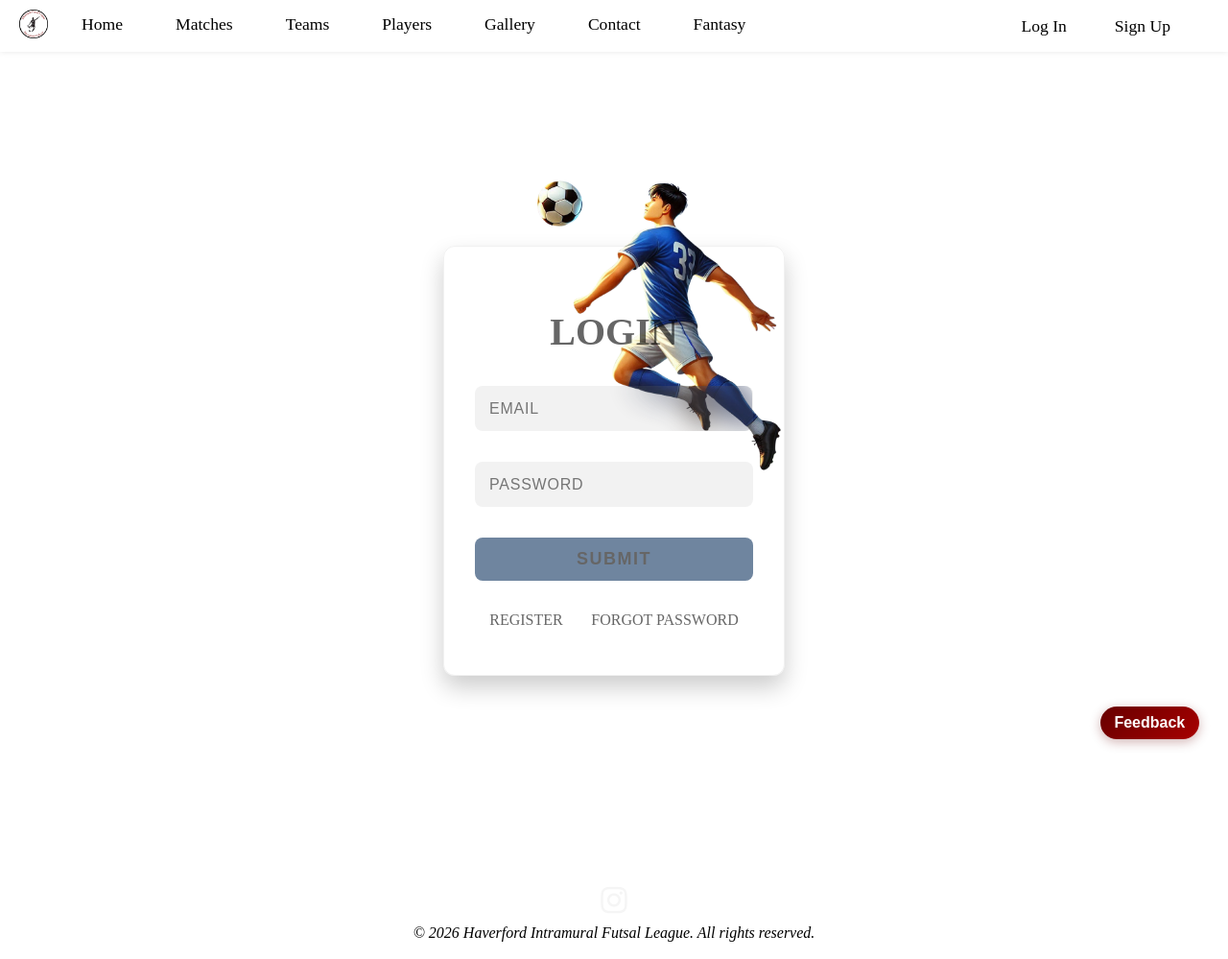
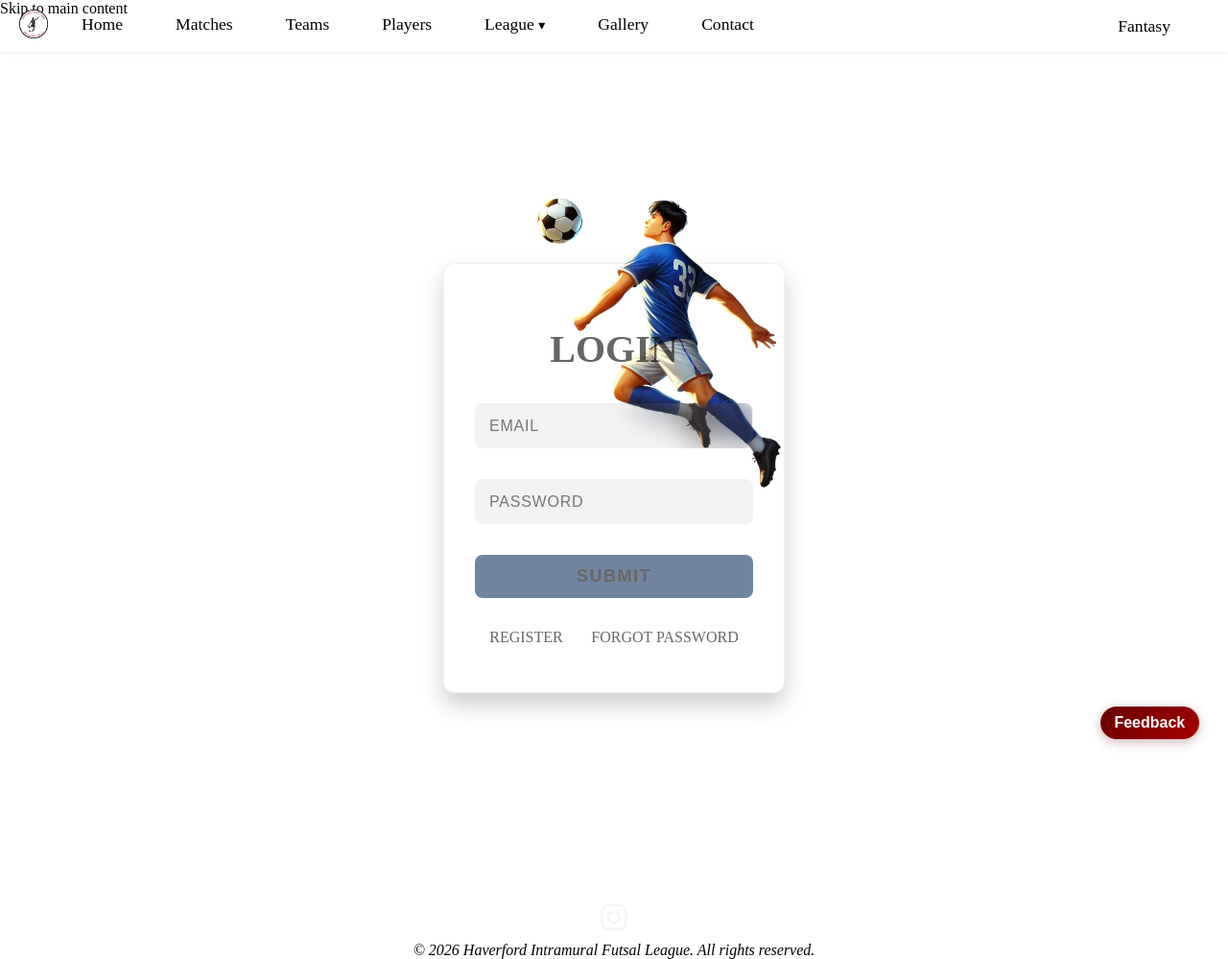
Before and after one commit to Fejiroisaacs/Haverford-IFL, a FastAPI app: page /admin in a window 1280 px wide. Shown: the whole page at 96% size. Run offline with FastAPI, Linux system fonts and the light colour scheme; parts of the project's set-up code (start-up, migrations or seed data) failed here and were passed over; some libraries are stand-ins or nearby versions.

Commit message:
updated site navigation

```diff
--- a/templates/base.html
+++ b/templates/base.html
@@ -6,19 +6,30 @@
     <meta name="google-site-verification" content="X5h4TjQv5dzDO1Ku9dtk6Wnx0ukpjqx8dZ756Ric8so" />
     <title>{% block title %}{% endblock %}</title>
     <link rel="shortcut icon" href="/static/Images/Logo/logo.png" type="image/x-icon">
+
+    <!-- Preload Critical Assets -->
+    <link rel="preload" href="/static/style.css" as="style">
+    <link rel="preload" href="/static/design-tokens.css" as="style">
+    <link rel="preload" href="/static/Images/Logo/logo.png" as="image">
+    <link rel="preload" href="/static/script.js" as="script">
+
     <link rel="stylesheet" href="https://cdnjs.cloudflare.com/ajax/libs/font-awesome/4.7.0/css/font-awesome.min.css">
 
     <link rel="stylesheet" href="/static/design-tokens.css">
     <link rel="stylesheet" href="/static/components/buttons.css">
 
     <link rel="stylesheet" href="/static/style.css">
+    <link rel="stylesheet" href="/static/loading-states.css">
 
     {% block extra_css %}{% endblock %}
 
+    <script src="/static/focus-trap.js"></script>
     <script src="/static/script.js" defer></script>
 </head>
 
 <body>
+    <!-- Skip Navigation Link for Accessibility -->
+    <a href="#main-content" class="skip-link">Skip to main content</a>
     <header class="headerclass">
         <div class="menu">
           <div class="menu-left">
@@ -29,17 +40,31 @@
             <a href="/matches" class="menuOptions">Matches</a>
             <a href="/teams" class="menuOptions">Teams</a>
             <a href="/players" class="menuOptions">Players</a>
+
+            <!-- League Dropdown -->
+            <div class="dropdown">
+                <button class="dropdown-toggle menuOptions"
+                        aria-haspopup="true"
+                        aria-expanded="false"
+                        aria-label="League menu"
+                        onclick="toggleDropdown(this)">
+                    League
+                </button>
+                <div class="dropdown-content" role="menu">
+                    <a href="/statistics" role="menuitem">Statistics</a>
+                    <a href="/hall-of-fame" role="menuitem">Hall of Fame</a>
+                    <a href="/archives" role="menuitem">Archives</a>
+                </div>
+            </div>
+
             <a href="/gallery" class="menuOptions">Gallery</a>
             <a href="/contact" class="menuOptions">Contact</a>
-            <a href="/fantasy" class="menuOptions">Fantasy</a>
         </div>
         <div class="menu-right">
+            <a href="/fantasy" class="menuOptions">Fantasy</a>
             {% if user is not none and ('user_id' in user or 'uid' in user) %}
                 <a href="/settings" class="menuOptions">Settings</a>
                 <a href="/logout" class="menuOptions">Logout</a>
-            {% else %}
-                <a href="/login" class="menuOptions">Log In</a>
-                <a href="/signup" class="menuOptions">Sign Up</a>
             {% endif %}
         </div>
         </div>
@@ -47,27 +72,52 @@
 
 
     <div class="nav">
-        <div id="mySidenav" class="sidenav" style="z-index:4;">
-            <a href="javascript:void(0)" class="closebtnMobile" onclick="closeMobileNav()">&times;</a>
+        <nav id="mySidenav" class="sidenav" style="z-index:999;" role="navigation" aria-label="Mobile navigation" aria-hidden="true">
+            <button type="button" class="closebtnMobile" onclick="closeMobileNav()" aria-label="Close mobile menu">&times;</button>
+
+            <!-- Core Section -->
             <a href="/">Home</a>
             <a href="/matches">Matches</a>
             <a href="/teams">Teams</a>
             <a href="/players">Players</a>
+
+            <div class="mobile-nav-divider"></div>
+            <div class="mobile-nav-label">League Info</div>
+
+            <!-- League Section -->
+            <a href="/statistics">Statistics</a>
+            <a href="/hall-of-fame">Hall of Fame</a>
+            <a href="/archives">Archives</a>
+
+            <div class="mobile-nav-divider"></div>
+            <div class="mobile-nav-label">More</div>
+
+            <!-- More Section -->
             <a href="/gallery">Gallery</a>
             <a href="/contact">Contact</a>
+
+            <div class="mobile-nav-divider"></div>
+            <div class="mobile-nav-label">Fantasy League</div>
+
+            <!-- Fantasy Section -->
             <a href="/fantasy">Fantasy</a>
             {% if user is not none and ('user_id' in user or 'uid' in user) %}
-                <a href="/settings" class="menuOptions">Settings</a>
-                <a href="/logout" class="menuOptions">Logout</a>
-            {% else %}
-                <a href="/login" class="menuOptions">Log In</a>
-                <a href="/signup" class="menuOptions">Sign Up</a>
+                <a href="/settings">Settings</a>
+                <a href="/logout">Logout</a>
             {% endif %}
-        </div>
-        <span id="navIcon" style="font-size:30px; cursor:pointer; margin-left:3%; color: #670000; z-index:1000;" class="openMenuMobile" onclick="openMobileNav()">&#9776;</span>
+        </nav>
+        <button type="button" id="navIcon"
+                class="openMenuMobile"
+                onclick="openMobileNav()"
+                aria-label="Open navigation menu"
+                aria-expanded="false"
+                aria-controls="mySidenav"
+                style="font-size:30px; cursor:pointer; margin-left:3%; color: #670000; z-index:1000; background: none; border: none; padding: 8px;">
+            &#9776;
+        </button>
     </div>
 
-    <main>
+    <main id="main-content" role="main">
         {% block content %}{% endblock %}
     </main>
 
@@ -540,15 +590,33 @@
             }
         });
 
-        // Feedback Modal Functions
+        // Feedback Modal Functions with Focus Trap
+        let feedbackModalFocusTrap = null;
+
         function openFeedbackModal() {
-            document.getElementById('feedbackModal').style.display = 'block';
+            const modal = document.getElementById('feedbackModal');
+            modal.style.display = 'block';
             document.body.style.overflow = 'hidden'; // Prevent background scrolling
+
+            // Activate focus trap
+            if (!feedbackModalFocusTrap) {
+                feedbackModalFocusTrap = new FocusTrap(modal);
+
+                // Listen for escape key from focus trap
+                modal.addEventListener('focustrap:escape', closeFeedbackModal);
+            }
+            feedbackModalFocusTrap.activate();
         }
 
         function closeFeedbackModal() {
-            document.getElementById('feedbackModal').style.display = 'none';
+            const modal = document.getElementById('feedbackModal');
+            modal.style.display = 'none';
             document.body.style.overflow = 'auto'; // Restore scrolling
+
+            // Deactivate focus trap
+            if (feedbackModalFocusTrap) {
+                feedbackModalFocusTrap.deactivate();
+            }
 
             // Reset form
             setTimeout(() => {
--- a/templates/static/script.js
+++ b/templates/static/script.js
@@ -14,11 +14,155 @@ function closeNav() {
 }
 
 function openMobileNav() {
-    document.getElementById("mySidenav").style.width = "250px";
-    document.getElementById("navIcon").style.display = "None";
+    const sidenav = document.getElementById("mySidenav");
+    const navIcon = document.getElementById("navIcon");
+
+    sidenav.style.width = "250px";
+    navIcon.style.display = "None";
+
+    // Update ARIA states for accessibility
+    navIcon.setAttribute('aria-expanded', 'true');
+    sidenav.setAttribute('aria-hidden', 'false');
+
+    // Focus on close button for keyboard navigation
+    setTimeout(() => {
+        const closeBtn = document.querySelector('.closebtnMobile');
+        if (closeBtn) {
+            closeBtn.focus();
+        }
+    }, 100);
+
+    // Prevent body scroll when menu is open
+    document.body.style.overflow = 'hidden';
 }
 
 function closeMobileNav() {
-    document.getElementById("mySidenav").style.width = "0";
-    document.getElementById("navIcon").style.display = "Block";
+    const sidenav = document.getElementById("mySidenav");
+    const navIcon = document.getElementById("navIcon");
+
+    sidenav.style.width = "0";
+    navIcon.style.display = "Block";
+
+    // Update ARIA states for accessibility
+    navIcon.setAttribute('aria-expanded', 'false');
+    sidenav.setAttribute('aria-hidden', 'true');
+
+    // Return focus to hamburger button
+    navIcon.focus();
+
+    // Restore body scroll
+    document.body.style.overflow = '';
 }
+
+// Add keyboard support for mobile nav
+document.addEventListener('DOMContentLoaded', function() {
+    const navIcon = document.getElementById("navIcon");
+    const sidenav = document.getElementById("mySidenav");
+
+    // Keyboard support for hamburger button (Enter/Space)
+    if (navIcon) {
+        navIcon.addEventListener('keydown', function(e) {
+            if (e.key === 'Enter' || e.key === ' ') {
+                e.preventDefault();
+                openMobileNav();
+            }
+        });
+    }
+
+    // Close menu with Escape key
+    document.addEventListener('keydown', function(e) {
+        if (e.key === 'Escape' && sidenav && sidenav.style.width === '250px') {
+            closeMobileNav();
+        }
+    });
+
+    // Close menu when clicking outside
+    document.addEventListener('click', function(e) {
+        if (sidenav && sidenav.style.width === '250px') {
+            if (!sidenav.contains(e.target) && !navIcon.contains(e.target)) {
+                closeMobileNav();
+            }
+        }
+    });
+});
+
+// ===== DROPDOWN NAVIGATION FUNCTIONS =====
+
+// Toggle dropdown on click (for keyboard users)
+function toggleDropdown(button) {
+    const dropdown = button.parentElement;
+    const content = dropdown.querySelector('.dropdown-content');
+    const isExpanded = button.getAttribute('aria-expanded') === 'true';
+
+    // Close all other dropdowns
+    document.querySelectorAll('.dropdown').forEach(d => {
+        const toggle = d.querySelector('.dropdown-toggle');
+        const dropdownContent = d.querySelector('.dropdown-content');
+        if (toggle && dropdownContent) {
+            toggle.setAttribute('aria-expanded', 'false');
+            dropdownContent.style.display = 'none';
+            dropdownContent.style.visibility = 'hidden';
+            dropdownContent.style.opacity = '0';
+        }
+    });
+
+    // Toggle current dropdown
+    button.setAttribute('aria-expanded', !isExpanded);
+    if (isExpanded) {
+        content.style.display = 'none';
+        content.style.visibility = 'hidden';
+        content.style.opacity = '0';
+    } else {
+        content.style.display = 'block';
+        content.style.visibility = 'visible';
+        content.style.opacity = '1';
+    }
+}
+
+// Close dropdown when clicking outside
+document.addEventListener('click', function(event) {
+    if (!event.target.closest('.dropdown')) {
+        document.querySelectorAll('.dropdown').forEach(dropdown => {
+            const toggle = dropdown.querySelector('.dropdown-toggle');
+            const content = dropdown.querySelector('.dropdown-content');
+            if (toggle && content) {
+                toggle.setAttribute('aria-expanded', 'false');
+                content.style.display = 'none';
+            }
+        });
+    }
+});
+
+// Keyboard navigation for dropdowns
+document.addEventListener('keydown', function(event) {
+    const activeDropdown = document.querySelector('.dropdown [aria-expanded="true"]')?.parentElement;
+    if (!activeDropdown) return;
+
+    const items = activeDropdown.querySelectorAll('.dropdown-content a');
+    const currentIndex = Array.from(items).indexOf(document.activeElement);
+
+    switch(event.key) {
+        case 'ArrowDown':
+            event.preventDefault();
+            if (currentIndex < items.length - 1) {
+                items[currentIndex + 1].focus();
+            } else if (currentIndex === -1 && items.length > 0) {
+                items[0].focus();
+            }
+            break;
+        case 'ArrowUp':
+            event.preventDefault();
+            if (currentIndex > 0) {
+                items[currentIndex - 1].focus();
+            }
+            break;
+        case 'Escape':
+            event.preventDefault();
+            const toggle = activeDropdown.querySelector('.dropdown-toggle');
+            if (toggle) {
+                toggle.click();
+                toggle.focus();
+            }
+            break;
+    }
+});
--- a/templates/static/style.css
+++ b/templates/static/style.css
@@ -1,8 +1,13 @@
+*, *::before, *::after {
+  box-sizing: border-box;
+}
+
 body {
   margin: 0;
   display: flex;
   flex-direction: column;
   min-height: 100vh;
+  overflow-x: hidden;
 }
 
 .menu {
@@ -145,12 +150,30 @@ body {
   background: linear-gradient(to right, #670000, #000000);
 }
 
-.sidenav .closebtn {
+.sidenav .closebtn,
+.sidenav .closebtnMobile {
   position: absolute;
   top: 0;
   right: 25px;
   font-size: 36px;
   margin-left: 50px;
+  background: none;
+  border: none;
+  color: #fff;
+  cursor: pointer;
+  padding: 8px 16px;
+  transition: all 0.3s;
+}
+
+.sidenav .closebtn:hover,
+.sidenav .closebtnMobile:hover {
+  color: #ccc;
+}
+
+.sidenav .closebtn:focus,
+.sidenav .closebtnMobile:focus {
+  outline: 2px solid #ffcc00;
+  outline-offset: 2px;
 }
 
 @media screen and (max-height: 450px) {
@@ -206,7 +229,7 @@ main {
     border: 3px solid #ff6b6b;
     padding: 5px;
   }
-
+}
 
 .slide_container{
   width: 100%;
@@ -239,3 +262,127 @@ main {
 .image_card:hover{
   flex: 3;
 }
+
+/* ===== DROPDOWN NAVIGATION ===== */
+
+/* Dropdown Container */
+.dropdown {
+    position: relative;
+    display: inline-block;
+}
+
+/* Dropdown Button */
+.dropdown-toggle {
+    font-size: 110%;
+    text-decoration: none;
+    color: black;
+    text-align: center;
+    margin: 0 10px;
+    padding: 5px 10px;
+    cursor: pointer;
+    transition: color 0.3s ease-in-out, background-color 0.3s ease-in-out;
+    background: none;
+    border: none;
+    display: inline-block;
+    font-family: inherit;
+    font-weight: inherit;
+    line-height: inherit;
+}
+
+.dropdown-toggle::after {
+    content: ' ▾';
+    font-size: 0.8em;
+}
+
+.dropdown-toggle:hover {
+    color: white;
+    background-color: rgba(0, 0, 0, 0.8);
+}
+
+/* Dropdown Content */
+.dropdown-content {
+    display: none;
+    position: absolute;
+    top: 100%;
+    left: 0;
+    background-color: white;
+    min-width: 200px;
+    box-shadow: 0 8px 16px rgba(0, 0, 0, 0.15);
+    border-radius: 4px;
+    z-index: 1001;
+    padding: 8px 0;
+    margin-top: 2px;
+    visibility: hidden;
+    opacity: 0;
+    transition: opacity 0.2s ease, visibility 0.2s ease;
+}
+
+.dropdown-content a {
+    color: #333;
+    padding: 12px 20px;
+    text-decoration: none;
+    display: block;
+    transition: background-color 0.2s;
+}
+
+.dropdown-content a:hover {
+    background-color: #f5f5f5;
+    color: #670000;
+}
+
+/* Show dropdown on hover (desktop only) */
+@media only screen and (min-width: 901px) {
+    .dropdown:hover .dropdown-content {
+        display: block;
+        visibility: visible;
+        opacity: 1;
+    }
+}
+
+/* Active state for scrolling menu */
+.scrolling-active .dropdown-toggle:hover {
+    color: whitesmoke;
+    background-color: black;
+}
+
+.scrolling-active .dropdown-content {
+    background-color: rgba(249, 249, 249, 0.98);
+}
+
+/* ===== MOBILE NAVIGATION ENHANCEMENTS ===== */
+
+.mobile-nav-divider {
+    height: 1px;
+    background: rgba(255, 255, 255, 0.2);
+    margin: 12px 16px;
+}
+
+.mobile-nav-label {
+    padding: 8px 32px;
+    color: rgba(255, 255, 255, 0.5);
+    font-size: 0.85em;
+    text-transform: uppercase;
+    letter-spacing: 1px;
+    font-weight: 600;
+}
+
+/* ===== RESPONSIVE DROPDOWN BEHAVIOR ===== */
+
+/* Hide dropdowns on mobile (they're already hidden via .menu display:none) */
+@media only screen and (max-width: 900px) {
+    .dropdown {
+        display: none;
+    }
+}
+
+/* Ensure dropdowns work properly on desktop */
+@media only screen and (min-width: 901px) {
+    .dropdown {
+        display: inline-block;
+    }
+
+    .mobile-nav-divider,
+    .mobile-nav-label {
+        display: none;
+    }
+}
```
